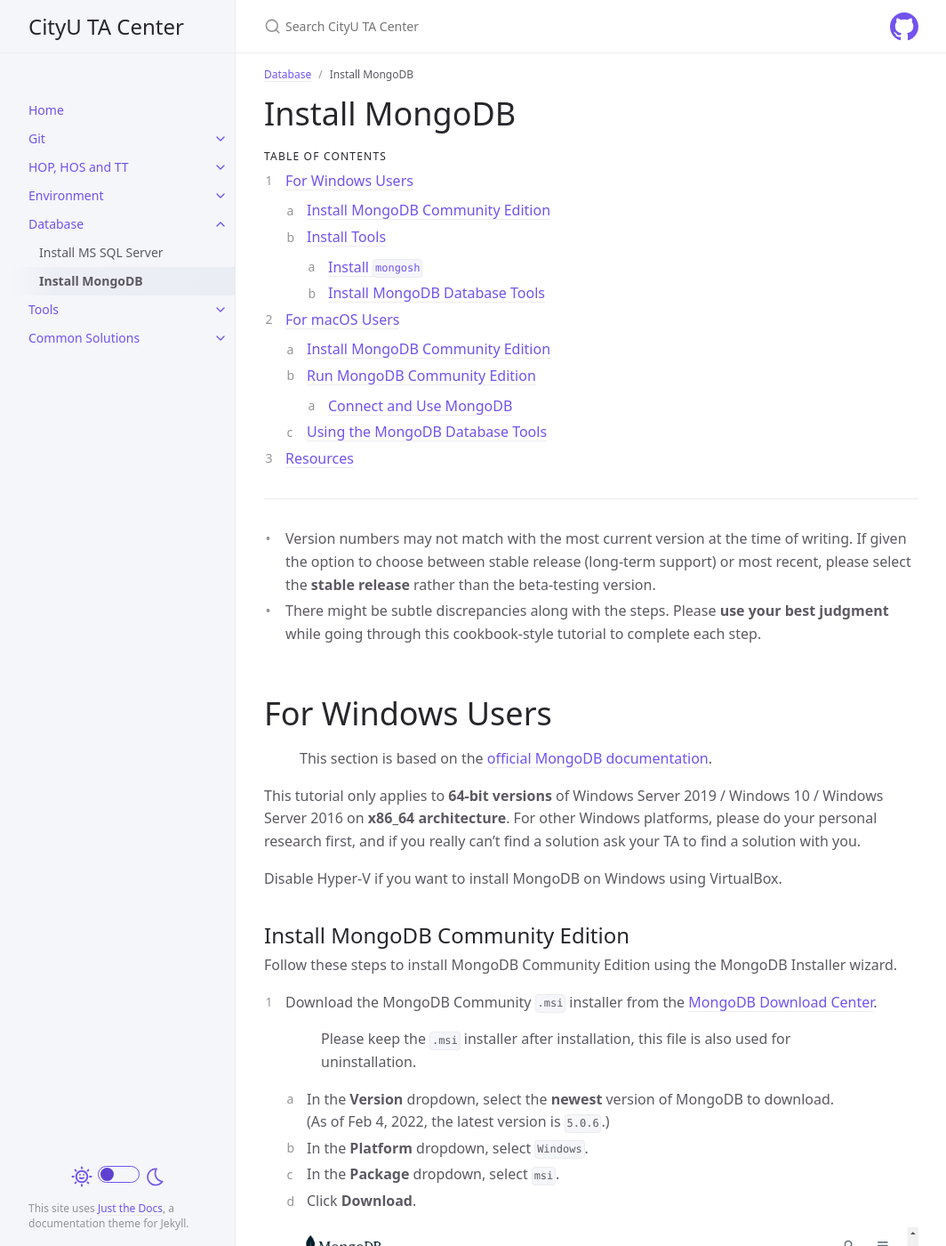
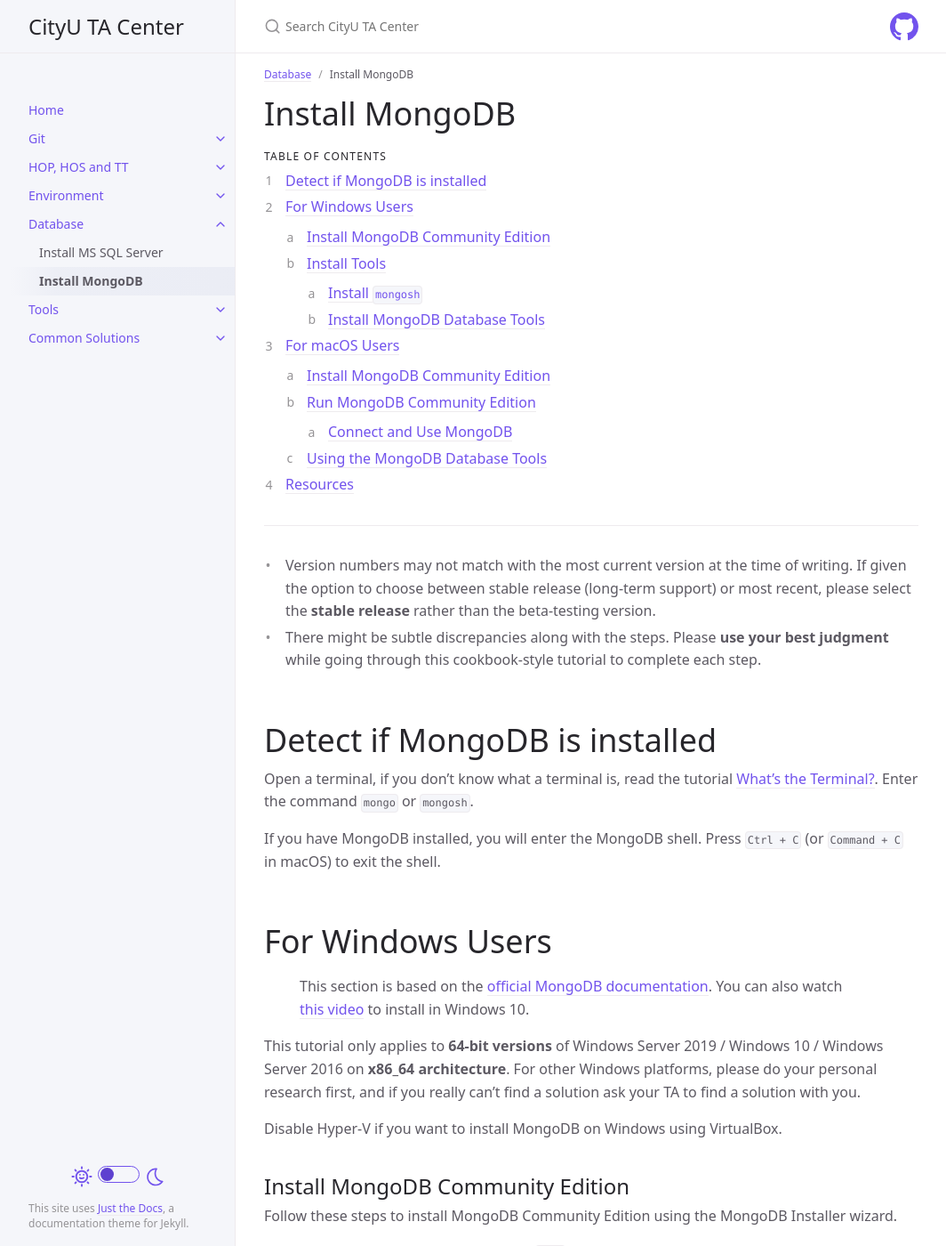
Before and after one commit to thomasthaddeus/cityuseattle.github.io, a Jekyll site: the page built from docs/database/mongodb.md, in a window 1280 px wide and 1400 px high. Shown: the whole window at 89% size, without its empty margins (107-1171 px from the left). Built offline with Jekyll 4.4.1, drawn with Linux system fonts in a browser that asks for light colours.

Commit message:
update db > mongodb.md

```diff
--- a/docs/database/mongodb.md
+++ b/docs/database/mongodb.md
@@ -18,9 +18,15 @@ parent: Database
 * Version numbers may not match with the most current version at the time of writing. If given the option to choose between stable release (long-term support) or most recent, please select the **stable release** rather than the beta-testing version.
 * There might be subtle discrepancies along with the steps. Please **use your best judgment** while going through this cookbook-style tutorial to complete each step.
 
+# Detect if MongoDB is installed
+
+Open a terminal, if you don't know what a terminal is, read the tutorial [What's the Terminal?]({{ site.baseurl }}{% link docs/common/terminal_and_cmd.md %}). Enter the command `mongo` or `mongosh`.
+
+If you have MongoDB installed, you will enter the MongoDB shell. Press `Ctrl + C` (or `Command + C` in macOS) to exit the shell.
+
 # For Windows Users
 
-> This section is based on the [official MongoDB documentation](https://docs.mongodb.com/manual/tutorial/install-mongodb-on-windows/).
+> This section is based on the [official MongoDB documentation](https://docs.mongodb.com/manual/tutorial/install-mongodb-on-windows/). You can also watch [this video](https://www.youtube.com/watch?v=3wqzr-GJoS0) to install in Windows 10.
 
 This tutorial only applies to **64-bit versions** of Windows Server 2019 / Windows 10 / Windows Server 2016 on **x86_64 architecture**. For other Windows platforms, please do your personal research first, and if you really can't find a solution ask your TA to find a solution with you.
 
@@ -254,6 +260,6 @@ See the [MongoDB Database Tools Documentation][mongodb-database-tools-doc] for u
 
 
 [mongod]: <https://docs.mongodb.com/manual/reference/program/mongod> "Doc for mongod"
+[mongodb-database-tools-doc]: <https://docs.mongodb.com/database-tools/> "MongoDB Database Tools Documentation"
 [mongosh]: <https://docs.mongodb.com/mongodb-shell> "Doc for mongosh"
 [mongotop]: <https://docs.mongodb.com/database-tools/mongotop> "Doc for mongotop"
-[mongodb-database-tools-doc]: <https://docs.mongodb.com/database-tools/> "MongoDB Database Tools Documentation"
```
